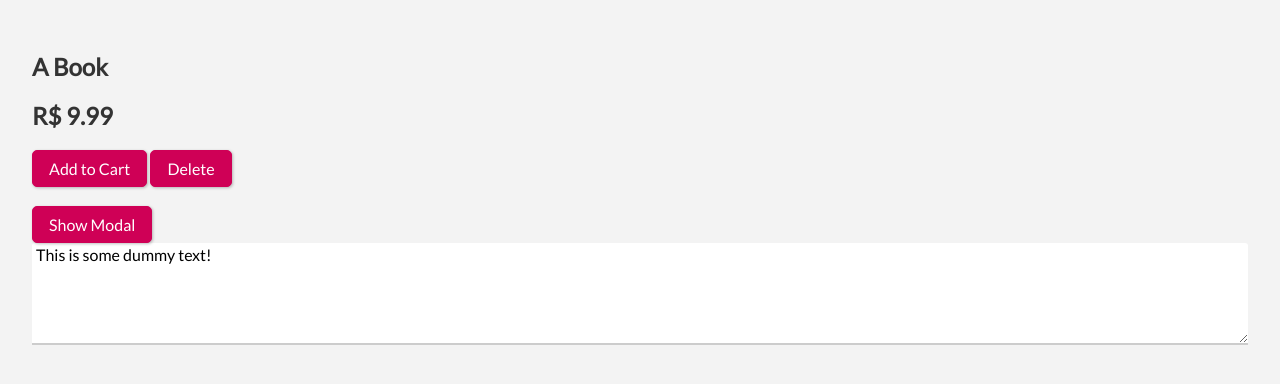
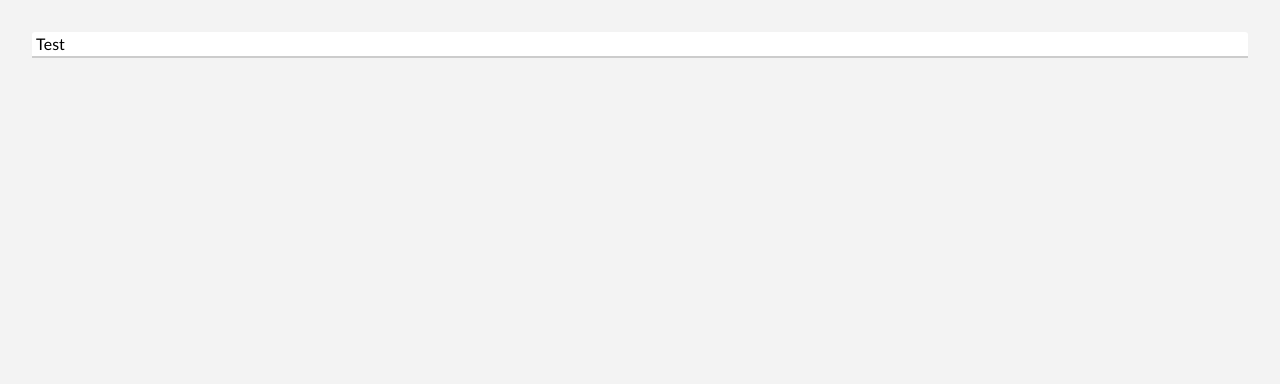
Before and after one commit to heltonricardo/estudo-svelte, a Svelte app: page / in a window 1280 px wide. Shown: the top 384 px of the page. Built offline with nearby package versions, Linux system fonts and the light colour scheme.

Commit message:
mini-revisao do conceito do duplo binding unidirecional

```diff
--- a/src/App.svelte
+++ b/src/App.svelte
@@ -6,7 +6,12 @@ utilize (Ctrl+K + Ctrl+C) para comentar/descomentar um bloco selecionado. -->
 </script>
 <Basic /> -->
 
-<script>
+<!-- <script>
   import ComponentEvents from "./ComponentEvents/ComponentEvents.svelte";
 </script>
-<ComponentEvents />
+<ComponentEvents /> -->
+
+<script>
+  import BindingsAndForms from "./BindingsAndForms/BindingsAndForms.svelte";
+</script>
+<BindingsAndForms />
--- /dev/null
+++ b/src/BindingsAndForms/BindingsAndForms.svelte
@@ -0,0 +1,10 @@
+<script>
+  let val = "Test";
+  $: console.log(val);
+
+  function setValue(event) {
+    val = event.target.value;
+  }
+</script>
+
+<input type="text" value={val} on:input={setValue} />
```
